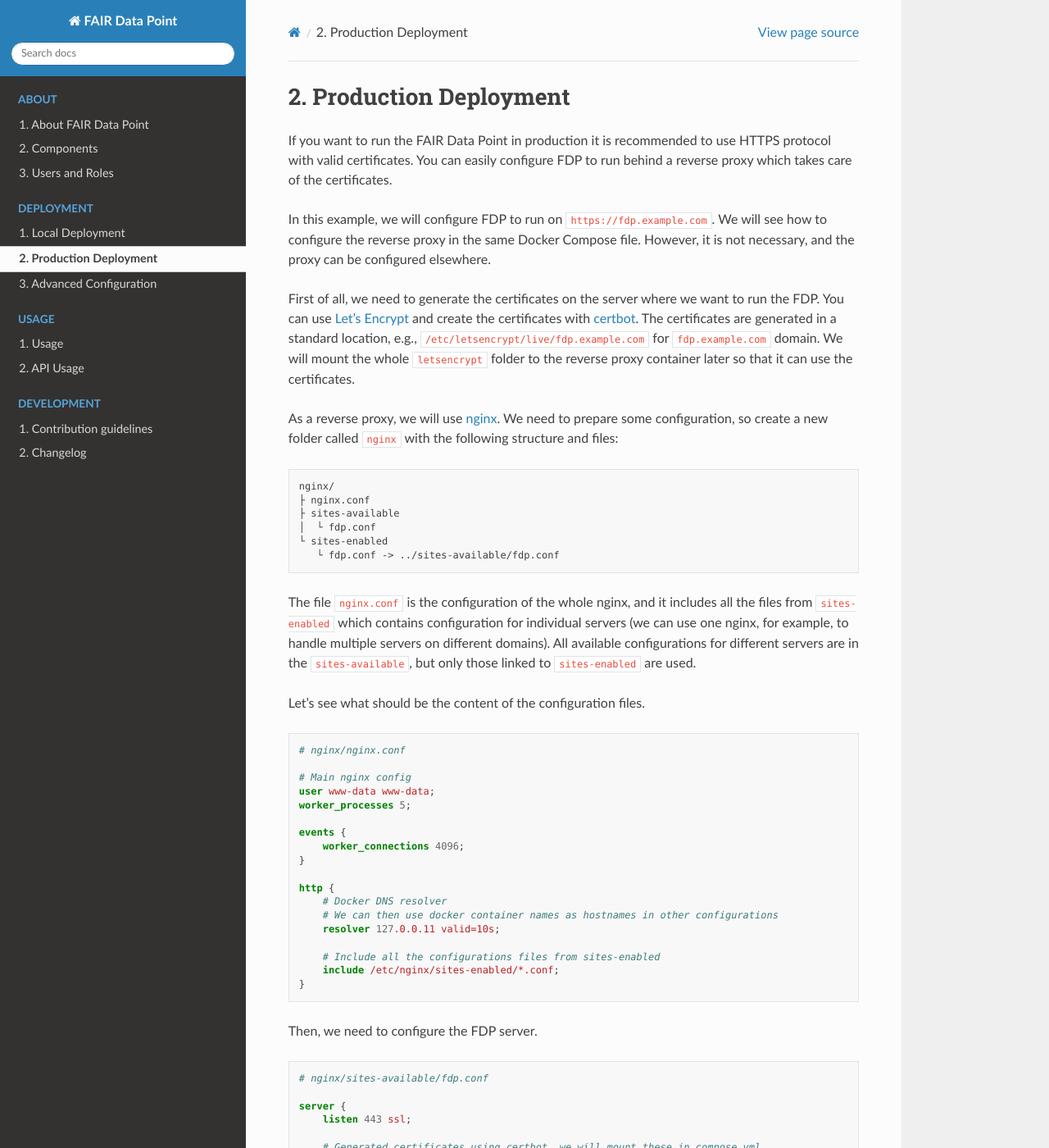
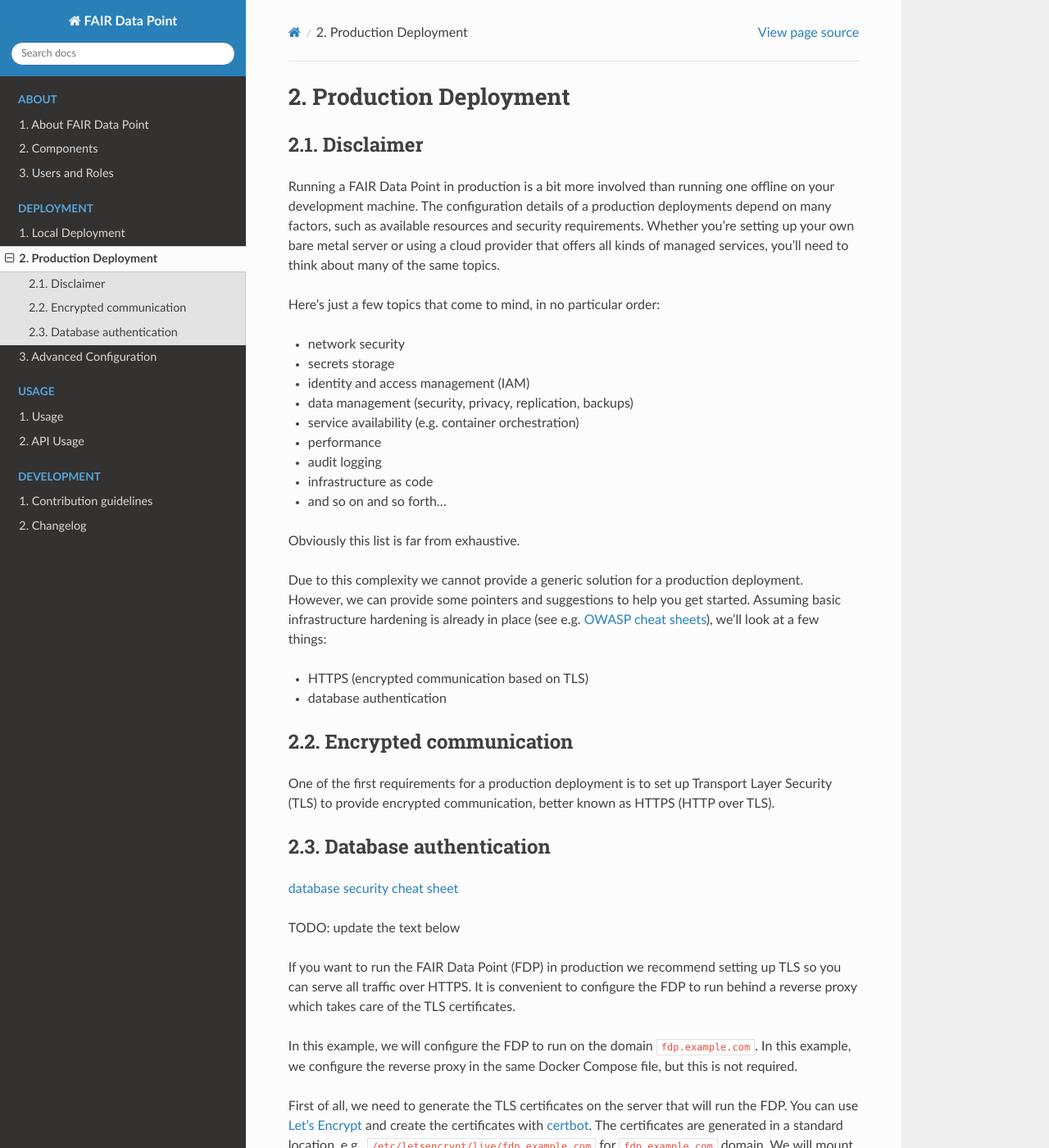
Before and after one commit to FAIRDataTeam/FAIRDataPoint-Docs, a Sphinx documentation site: the page built from docs/deployment/production-deployment.rst, in a window 1280 px wide and 1400 px high. Shown: the whole window at 82% size. Built offline with Sphinx 7.4.7 and the Read the Docs theme 3.1.0, drawn with Linux system fonts in a browser that asks for light colours.

Commit message:
start updating production deployment section (WIP)

```diff
--- a/docs/deployment/production-deployment.rst
+++ b/docs/deployment/production-deployment.rst
@@ -4,14 +4,66 @@
 Production Deployment
 *********************
 
-If you want to run the FAIR Data Point in production it is recommended to use HTTPS protocol with valid certificates.
-You can easily configure FDP to run behind a reverse proxy which takes care of the certificates.
+Disclaimer
+==========
 
-In this example, we will configure FDP to run on ``https://fdp.example.com``.
-We will see how to configure the reverse proxy in the same Docker Compose file.
-However, it is not necessary, and the proxy can be configured elsewhere.
+Running a FAIR Data Point in production is a bit more involved than running one offline on your development machine.
+The configuration details of a production deployments depend on many factors, such as available resources and security requirements.
+Whether you're setting up your own bare metal server or using a cloud provider that offers all kinds of managed services, you'll need to think about many of the same topics.
 
-First of all, we need to generate the certificates on the server where we want to run the FDP.
+Here's just a few topics that come to mind, in no particular order:
+
+- network security
+- secrets storage
+- identity and access management (IAM)
+- data management (security, privacy, replication, backups)
+- service availability (e.g. container orchestration)
+- performance
+- audit logging
+- infrastructure as code
+- and so on and so forth...
+
+Obviously this list is far from exhaustive.
+
+Due to this complexity we cannot provide a generic solution for a production deployment.
+However, we can provide some pointers and suggestions to help you get started.
+Assuming basic infrastructure hardening is already in place (see e.g. `OWASP cheat sheets`_), we'll look at a few things:
+
+- HTTPS (encrypted communication based on TLS)
+- database authentication
+
+
+Encrypted communication
+=======================
+
+One of the first requirements for a production deployment is to set up Transport Layer Security (TLS) to provide encrypted communication, better known as HTTPS (HTTP over TLS).
+
+Database authentication
+=======================
+
+`database security cheat sheet`_
+
+
+
+.. _OWASP cheat sheets: https://cheatsheetseries.owasp.org
+.. _: https://cheatsheetseries.owasp.org/cheatsheets/Web_Service_Security_Cheat_Sheet.html
+.. _database security cheat sheet: https://cheatsheetseries.owasp.org/cheatsheets/Database_Security_Cheat_Sheet.html
+.. _: https://cheatsheetseries.owasp.org/cheatsheets/Docker_Security_Cheat_Sheet.html
+.. _: https://cheatsheetseries.owasp.org/cheatsheets/Secrets_Management_Cheat_Sheet.html
+.. _: https://ubuntu.com/blog/what-is-system-hardening-definition-and-best-practices
+
+
+
+TODO: update the text below
+
+
+If you want to run the FAIR Data Point (FDP) in production we recommend setting up TLS so you can serve all traffic over HTTPS.
+It is convenient to configure the FDP to run behind a reverse proxy which takes care of the TLS certificates.
+
+In this example, we will configure the FDP to run on the domain ``fdp.example.com``.
+In this example, we configure the reverse proxy in the same Docker Compose file, but this is not required.
+
+First of all, we need to generate the TLS certificates on the server that will run the FDP.
 You can use `Let's Encrypt <https://letsencrypt.org>`__ and create the certificates with `certbot <https://certbot.eff.org>`__.
 The certificates are generated in a standard location, e.g., ``/etc/letsencrypt/live/fdp.example.com`` for ``fdp.example.com`` domain.
 We will mount the whole ``letsencrypt`` folder to the reverse proxy container later so that it can use the certificates.
```
